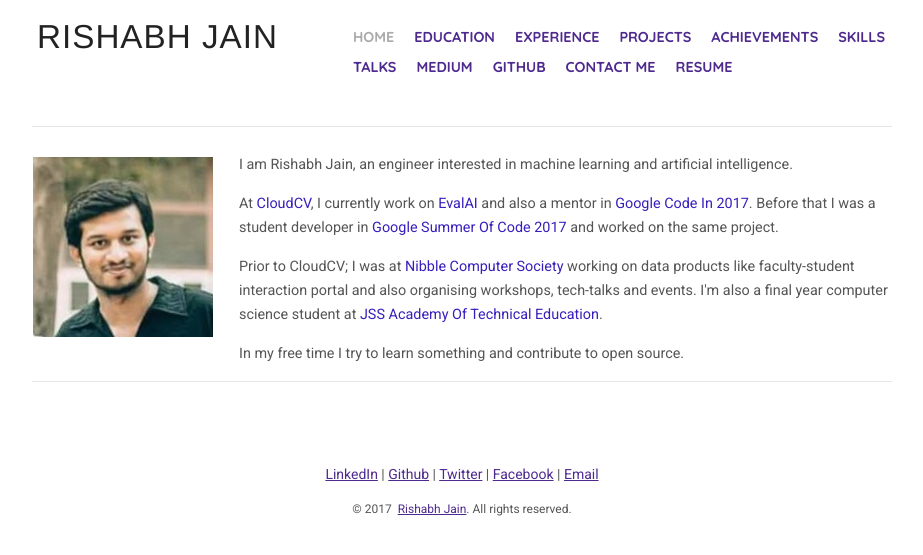
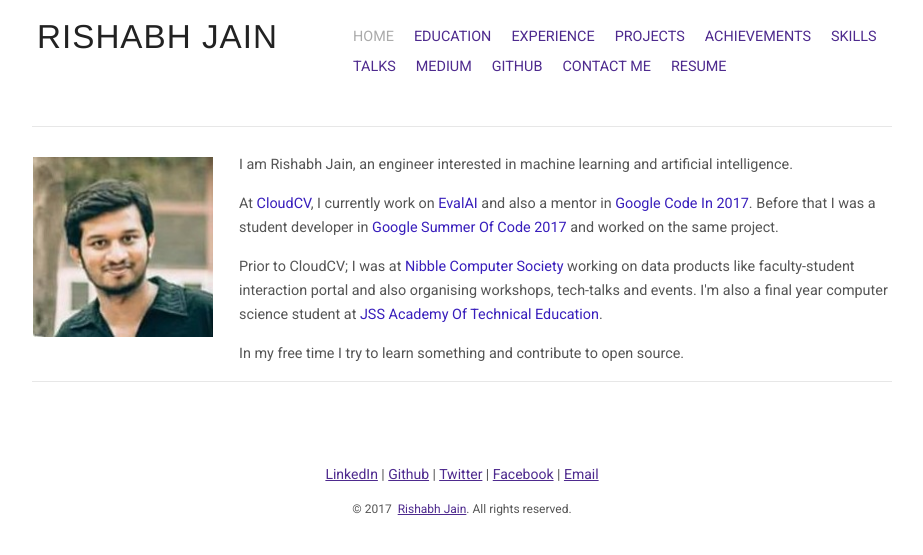
Before and after one commit to RishabhJain2018/rishabhjain2018.github.io, a Jekyll site: the page built from index.md, in a window 1280 px wide. Shown: the top 555 px of the page, without its empty margins (178-1101 px from the left). Built offline with Jekyll 4.4.1, drawn with Linux system fonts in a browser that asks for light colours; nearby versions of some CDN libraries.

Commit message:
Remove some fonts

```diff
--- a/css/style.css
+++ b/css/style.css
@@ -494,8 +494,6 @@
   float: right;
   position: relative;
   z-index: 99;
-  font-family: 'Quicksand', sans-serif;
-  font-weight: bold;
 }
 #menu-primary .menu {
   float: right;
```
